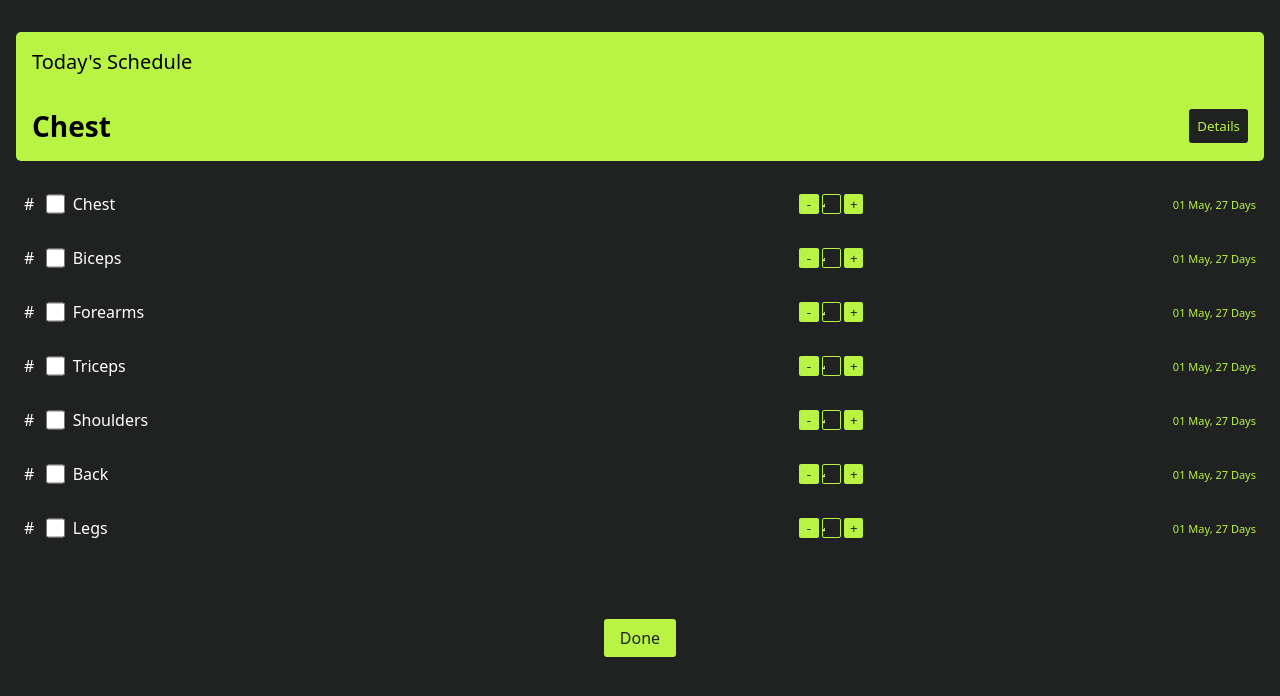
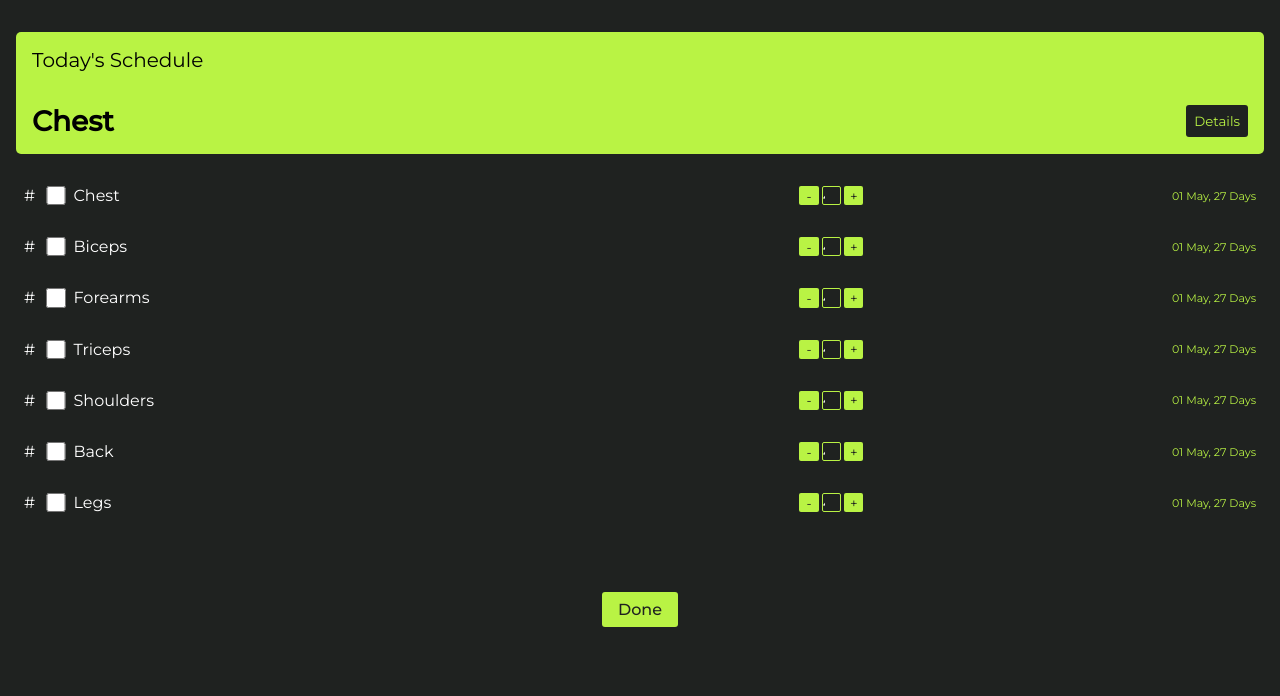
Before and after one commit to prateek18801/liftlog, a React (Vite) app: page / in a window 1280 px wide. Shown: the top 696 px of the page. Built offline with nearby package versions, Linux system fonts and the light colour scheme.

Commit message:
Update application font

```diff
--- a/src/index.css
+++ b/src/index.css
@@ -8,5 +8,5 @@
     margin: 0;
     padding: 0;
     box-sizing: border-box;
-    font-family: system-ui, -apple-system, BlinkMacSystemFont, 'Segoe UI', Roboto, Oxygen, Ubuntu, Cantarell, 'Open Sans', 'Helvetica Neue', sans-serif;
+    font-family: 'Montserrat', sans-serif;
 }
```
